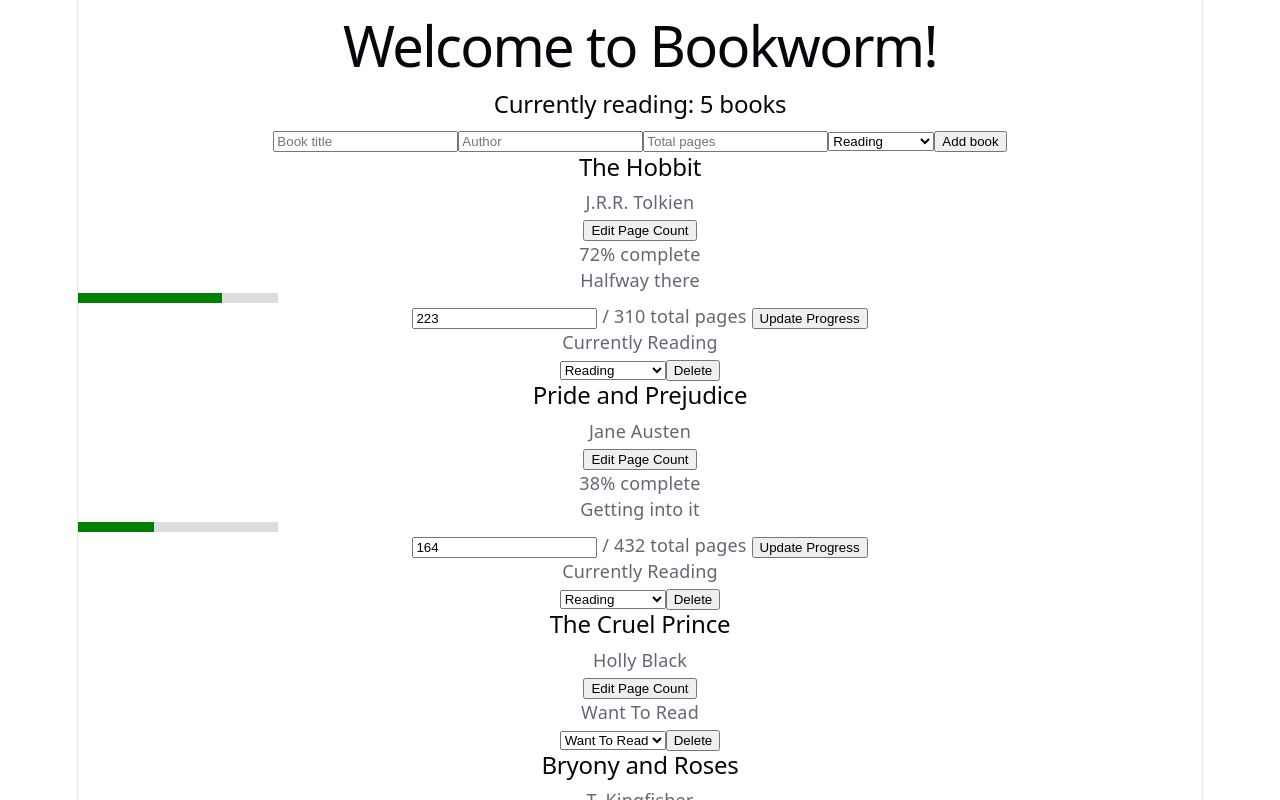
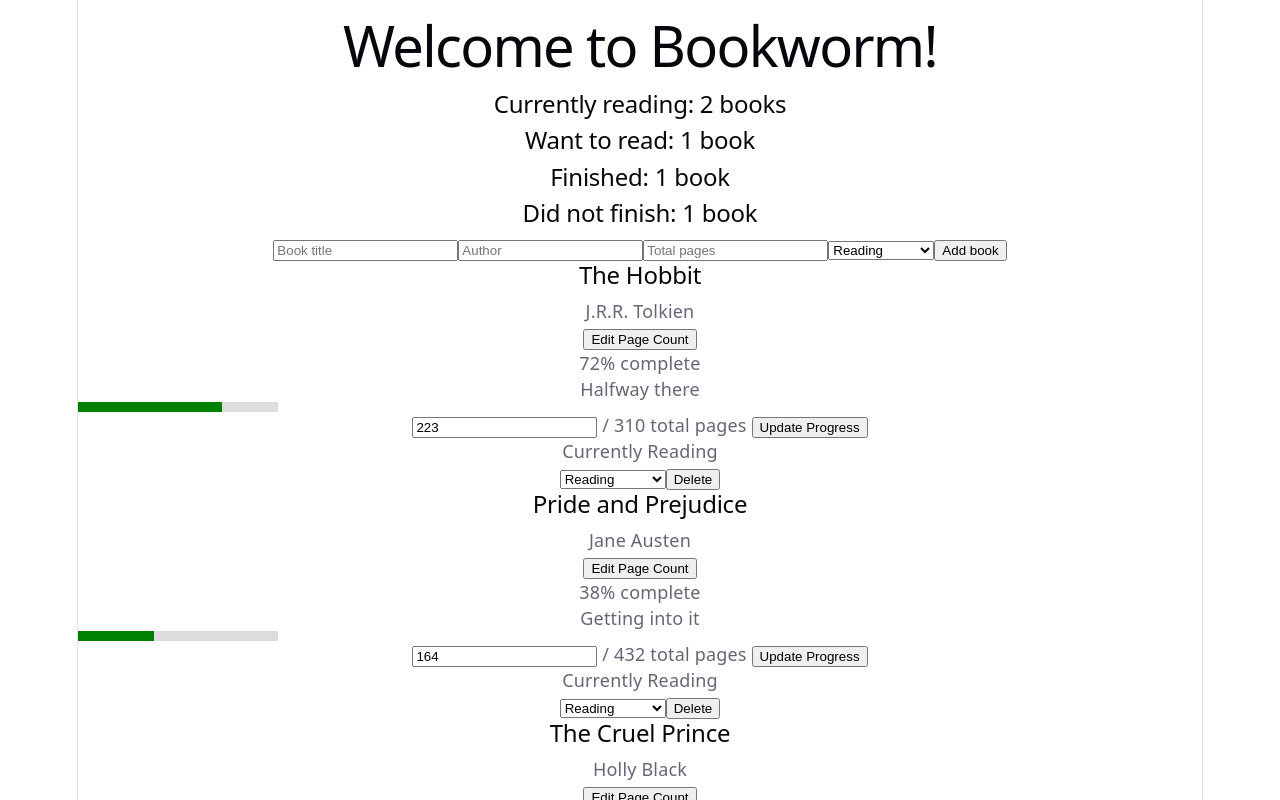
Before and after one commit to Maram-SH/bookworm, a React (Vite) app: page / in a window 1280 px wide. Shown: the top 800 px of the page. Built offline with nearby package versions, Linux system fonts and the light colour scheme.

Commit message:
Add books counts for each book status

```diff
--- a/src/App.jsx
+++ b/src/App.jsx
@@ -283,7 +283,21 @@ function App() {
     <div>
       <h1>Welcome to Bookworm!</h1>
 
-      <h2>Currently reading: {books.length} {books.length === 1 ? "book" : "books"}</h2>
+      <h2>
+        Currently reading: {books.filter((book) => book.status === "READING").length} {books.filter((book) => book.status === "READING").length === 1 ? "book" : "books"}
+      </h2>
+
+      <h2>
+        Want to read: {books.filter((book) => book.status === "WANT_TO_READ").length} {books.filter((book) => book.status === "WANT_TO_READ").length === 1 ? "book" : "books"}
+      </h2>
+
+      <h2>
+        Finished: {books.filter((book) => book.status === "FINISHED").length} {books.filter((book) => book.status === "FINISHED").length === 1 ? "book" : "books"}
+      </h2>
+
+      <h2>
+        Did not finish: {books.filter((book) => book.status === "DNF").length} {books.filter((book) => book.status === "DNF").length === 1 ? "book" : "books"}
+      </h2>
 
       <form onSubmit={handleAddBook}>
         <input type="text" placeholder="Book title" onChange={(event) => setTitle(event.target.value)} value={title} />
```
